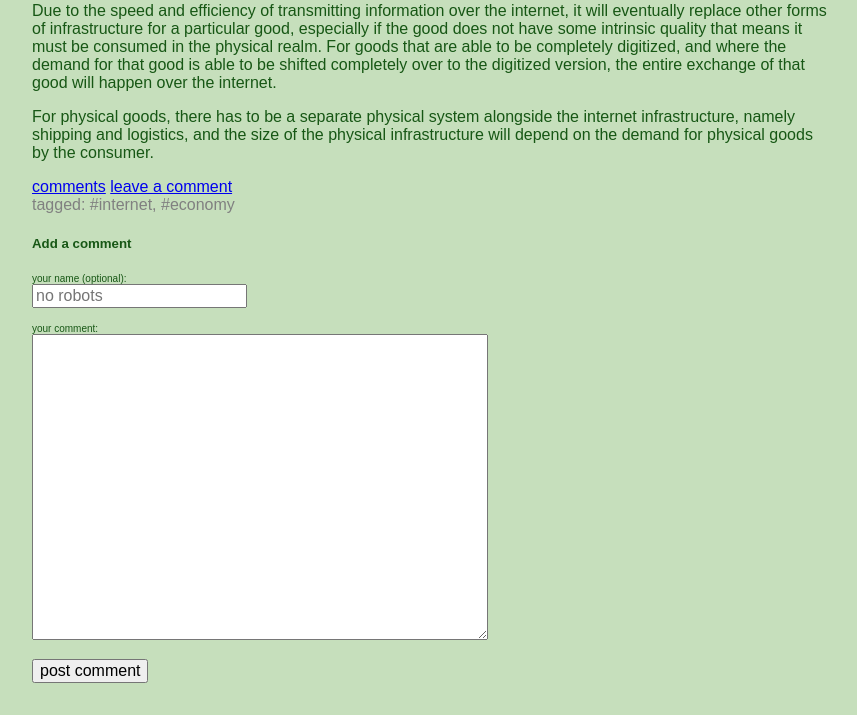
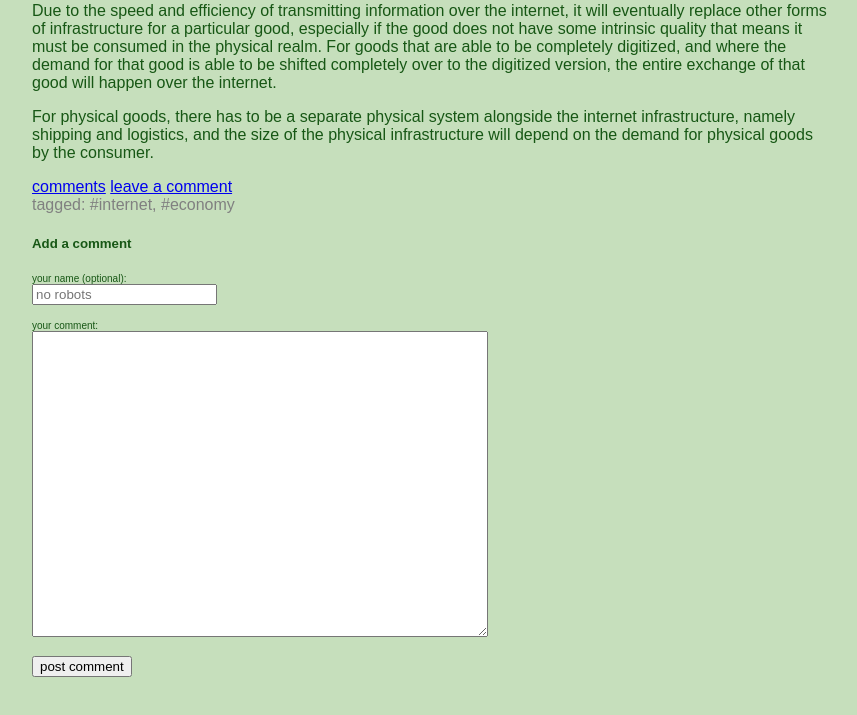
Before and after one commit to justinamo/do-ok.net, a Flask app: page /thoughts/1 in a window 1280 px wide. Shown: the part 397-1112 px from the top of the page, without its empty margins (208-1065 px from the left). After the commit the page ends 1074 px from the top, so only its background shows below. Run offline with Flask 2, Linux system fonts and the light colour scheme.

Commit message:
remove form style reset

```diff
--- a/static/style.css
+++ b/static/style.css
@@ -1,8 +1,3 @@
-button, input, select, textarea {
-  font-family: inherit;
-  font-size: 100%;
-}
-
 .black {
   color: black;
 }
```
